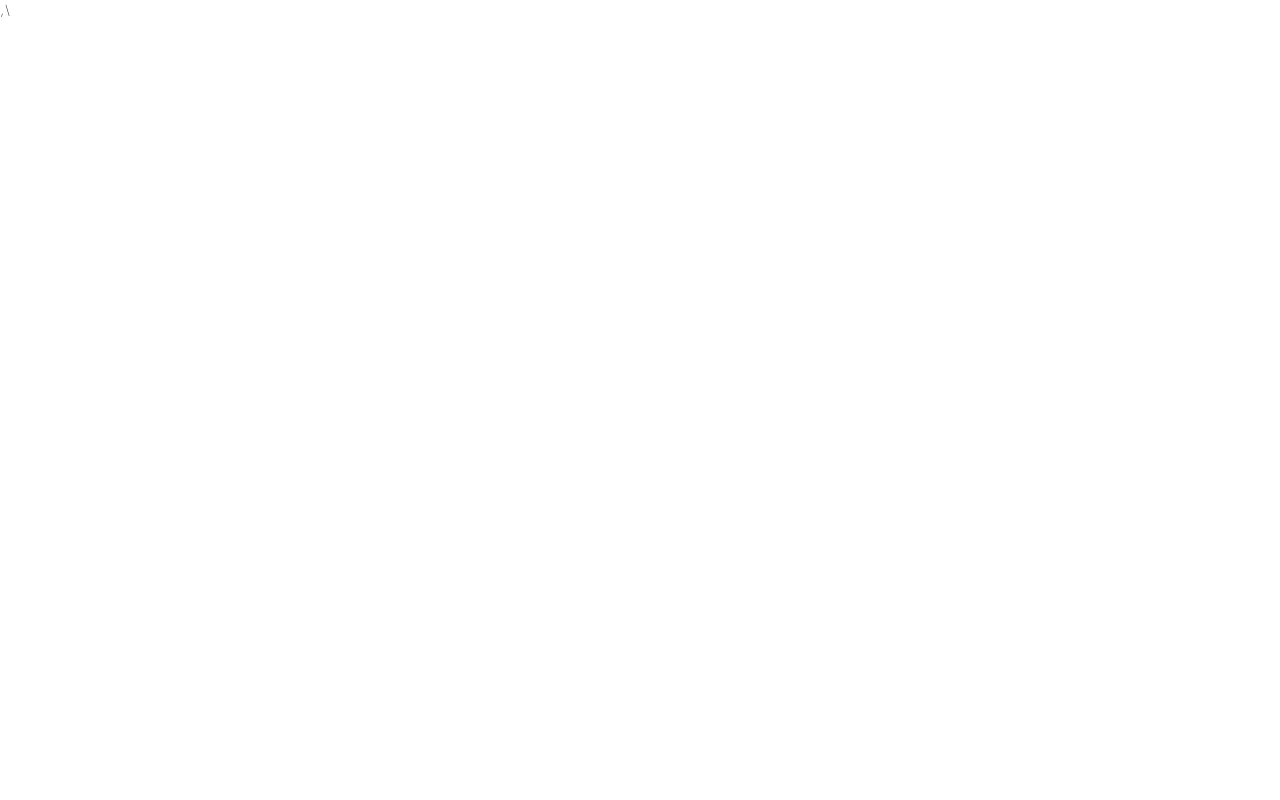
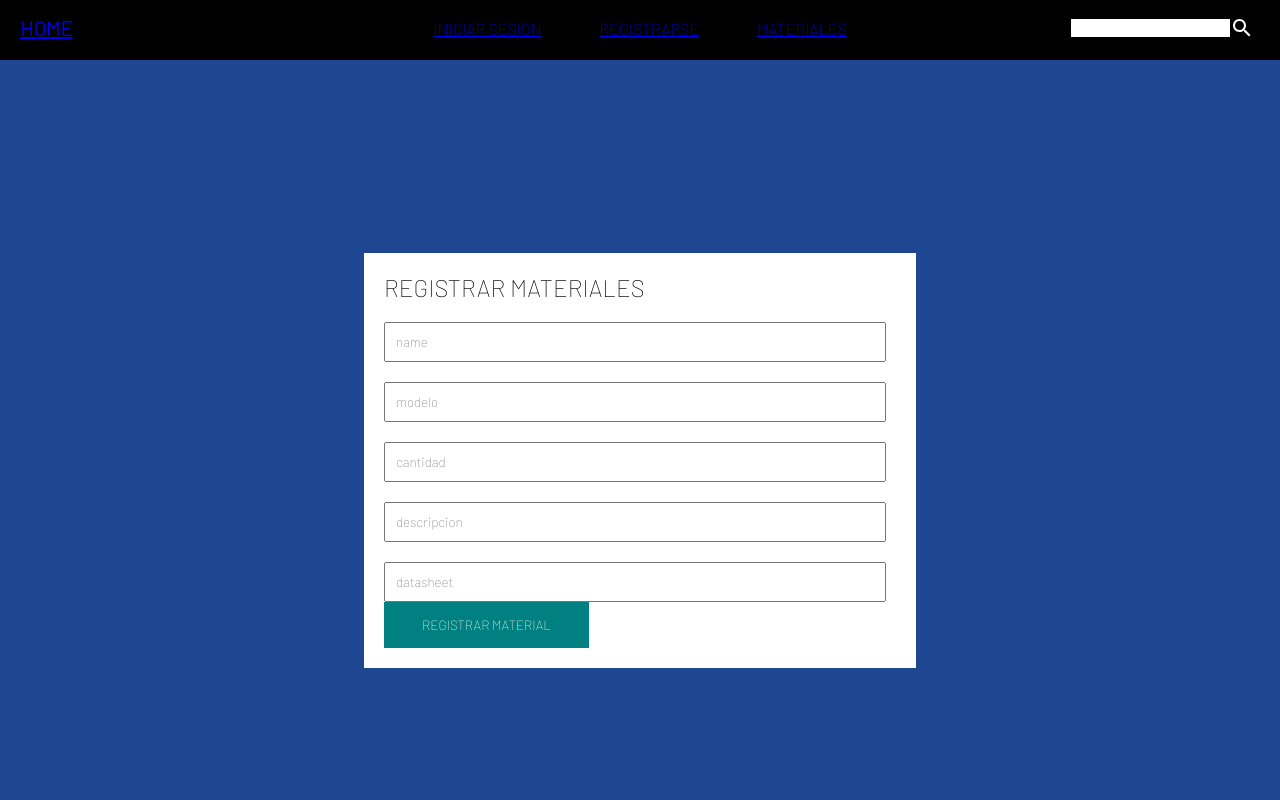
Before and after one commit to Eme112/Web_AlmacenRoBorregos, a React (Create React App) app in the folder almacen/: page /registrarmateriales in a window 1280 px wide. Before the commit this address had no page. Shown: the top 800 px of the page. Built offline with nearby package versions, Linux system fonts and the light colour scheme.

Commit message:
pagina de registrar materiales lista

```diff
--- a/almacen/src/components/Slider.jsx
+++ b/almacen/src/components/Slider.jsx
@@ -3,6 +3,7 @@ import React from 'react'
 import styled from 'styled-components'
 import { sliderItems } from "../data";
 import { useState } from "react";
+
 
 const Container = styled.div`
     width: 100%;
@@ -77,9 +78,10 @@ const Desc = styled.p`
 const Button = styled.button`
   padding: 10px;
   font-size: 20px;
-  background-color: transparent;
+  background-color: teal;
   cursor: pointer;
   color: white;
+  border: 2px solid white;
 `;
 function Slider() {
   const [slideIndex, setSlideIndex] = useState(0);
--- a/almacen/src/data.js
+++ b/almacen/src/data.js
@@ -1,5 +1,7 @@
 import logo from './components/Integrado.png';
 import logo2 from './components/roborregos.png';
+
+
 export const sliderItems = [
   {
     id: 1,
@@ -7,7 +9,8 @@ export const sliderItems = [
     title: "RESERVAR TL081",
     desc: "STOCK: 10",
     bg: "1F4690",
-    butt: "RESERVAR"
+    butt: "RESERVAR",
+    link: '/materiales'
   },
   {
     id: 2,
@@ -15,7 +18,8 @@ export const sliderItems = [
     title: "UNETE AL EQUIPO",
     desc: "Estamos recibiendo solicitudes",
     bg: "5e388d",
-    butt: "CONTACTAR"
+    butt: "CONTACTAR",
+    link: '/registrarmateriales'
   },
 
 ];
--- a/almacen/src/index.js
+++ b/almacen/src/index.js
@@ -6,6 +6,7 @@ import Login from './pages/Login';
 import Register from './pages/Register';
 import Reservar from './pages/Reservar';
 import Materiales from './pages/Materiales';
+import RegistrarAlmacen from './pages/RegistrarAlmacen';
 
 ReactDOM.render(
   <React.StrictMode>
@@ -16,8 +17,9 @@ ReactDOM.render(
       <Route path='/register' element={<Register/>}/>
       <Route path='/reservar' element={<Reservar/>}/>
       <Route path='/materiales' element={<Materiales/>}/>
+      <Route path='/registrarmateriales' element={<RegistrarAlmacen/>}/>
     </Routes>
-  </Router>,\
+  </Router>
   </React.StrictMode>,
   document.getElementById('root')
 );
--- a/almacen/src/pages/RegistrarAlmacen.jsx
+++ b/almacen/src/pages/RegistrarAlmacen.jsx
@@ -1,11 +1,71 @@
 import React from 'react'
 import Footer from '../components/Footer'
 import NavBar from '../components/NavBar'
+import styled from "styled-components";
+
+
+const Container = styled.div`
+  width: 100vw;
+  height: 100vh;
+  background-color: #1F4690;
+  background-size: cover;
+  display: flex;
+  align-items: center;
+  justify-content: center;
+`;
+
+const Wrapper = styled.div`
+  width: 40%;
+  padding: 20px;
+  background-color: white;
+`;
+
+const Title = styled.h1`
+  font-size: 24px;
+  font-weight: 300;
+`;
+
+const Form = styled.form`
+  display: flex;
+  flex-wrap: wrap;
+`;
+
+const Input = styled.input`
+  flex: 1;
+  min-width: 60%;
+  margin: 20px 10px 0px 0px;
+  padding: 10px;
+`;
+
+
+
+const Button = styled.button`
+  width: 40%;
+  border: none;
+  padding: 15px 20px;
+  background-color: teal;
+  color: white;
+  cursor: pointer;
+`;
 
 function RegistrarAlmacen() {
   return (
     <div>
-        <NavBar/>
+
+      <NavBar/>
+      <Container>
+      <Wrapper>
+        <Title>REGISTRAR MATERIALES</Title>
+        <Form>
+                <Input placeholder="name" />
+                <Input placeholder="modelo" />
+                <Input placeholder="cantidad" />
+                <Input placeholder="descripcion" />
+                <Input placeholder="datasheet" />
+                <Button>REGISTRAR MATERIAL</Button>
+              </Form>
+            </Wrapper>
+          </Container>
         <Footer/>
     </div>
   )
```
